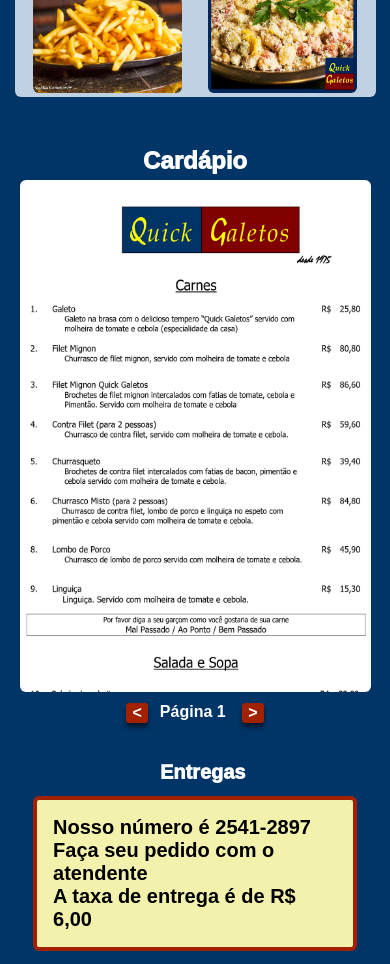
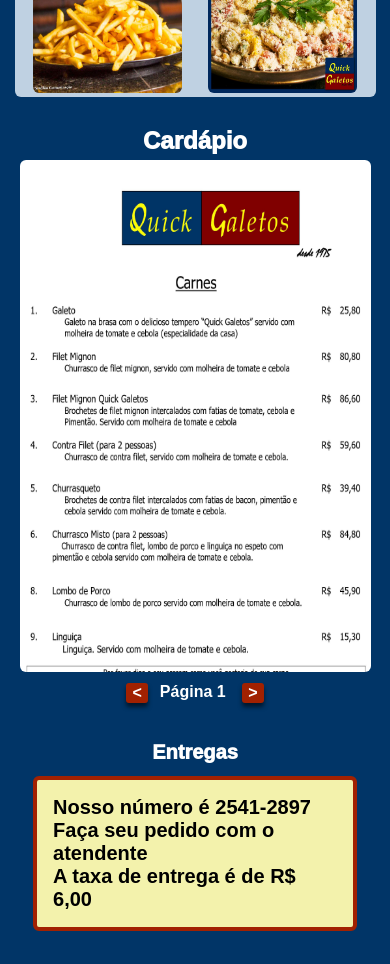
Before and after one commit to renan-tielas/quickgaletos, a React (Create React App) app: page / in a window 390 px wide. Shown: the part 880-1844 px from the top of the page. Built offline with nearby package versions, Linux system fonts and the light colour scheme.

Commit message:
versao pra cel pronta

```diff
--- a/src/Cardapio/cardapio-estilo.module.css
+++ b/src/Cardapio/cardapio-estilo.module.css
@@ -242,3 +242,15 @@
     width: 90%;
   }
 }
+
+
+@media screen and (max-width: 600px) {
+  .previaCardapio2 {
+
+    width: 115%;
+    height: 150%;
+    position: relative;
+    right:-1rem;
+
+  }
+}
--- a/src/index.css
+++ b/src/index.css
@@ -349,7 +349,7 @@
 .postCardapioEntregas {
   color: #fff;
   width: 45%;
-  height: 100%;
+  height: 50rem;
 
   left: 1rem;
   /* border:green solid 3px; */
@@ -367,7 +367,7 @@
   /* border:red solid 4px; */
   display: grid;
   grid-template-columns: 100%;
-  grid-template-rows: 13% 82% 5%;
+  grid-template-rows: 13% 85% 5%;
   /* justify-content: center; */
   /* align-content: center; */
 }
@@ -392,7 +392,7 @@
   overflow-y: scroll;
   overflow-x: hidden;
   border-radius: 6px;
-  /* height:60%; */
+  /* height:120%; */
   /* border: red solid 2px; */
   /* align-self: center; */
   justify-self: center;
@@ -472,7 +472,7 @@
   font-family: sans-serif;
   font-size: 1rem;
   /* height:8%; */
-  width: 20%;
+  width: auto;
   /* margin-top: 0.2rem; */
   /* border:orange solid 2px; */
   /* position: relative; */
@@ -578,10 +578,10 @@
     margin-top: 2rem;
   }
   .previaCardapio {
-    height: 120%;
+    height: 140%;
   }
   .cont-post-cardapio {
-  margin-top: auto;
+  margin-top: -1rem;
   grid-template-rows: 6% 82% 5%;
 
   }
```
